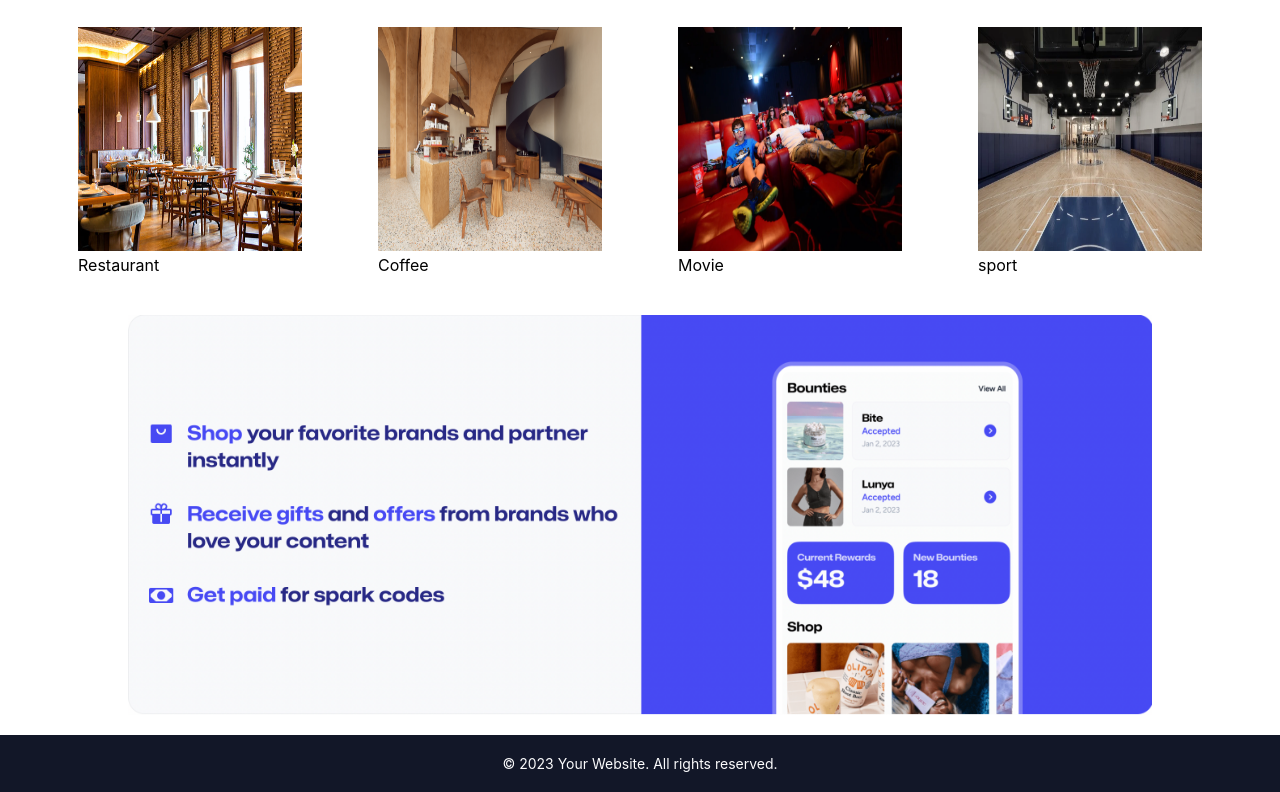
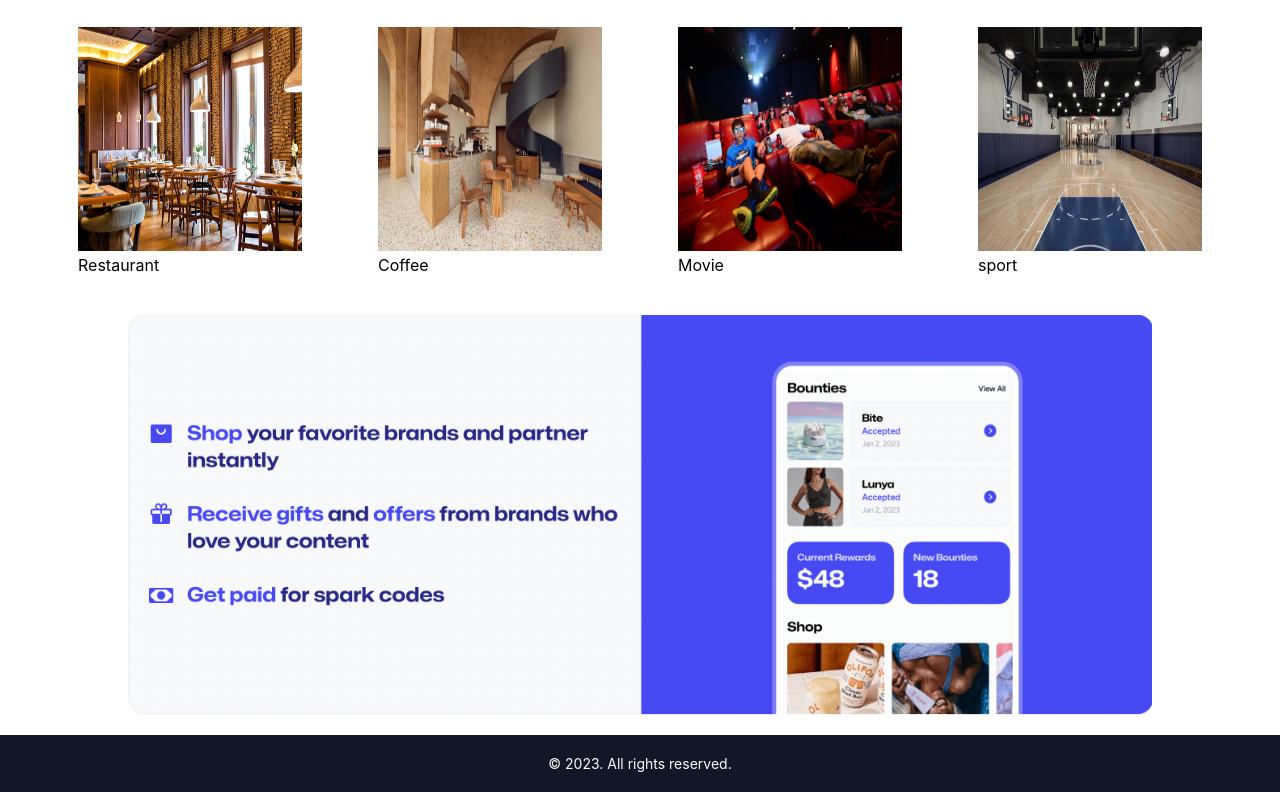
Before and after one commit to AbdullA-Ababakre/sharely, a React (Create React App) app: page / in a window 1280 px wide. Shown: the part 593-1385 px from the top of the page. Built offline with nearby package versions, Linux system fonts and the light colour scheme.

Commit message:
feat: footer change

```diff
--- a/src/component/footer/index.jsx
+++ b/src/component/footer/index.jsx
@@ -5,7 +5,7 @@ const Footer = () => {
     return (
         <footer className={styles.footer}>
             <div className="container">
-                <p className={styles.footer__text}>© 2023 Your Website. All rights reserved.</p>
+                <p className={styles.footer__text}>© 2023. All rights reserved.</p>
             </div>
         </footer>
     );
```
